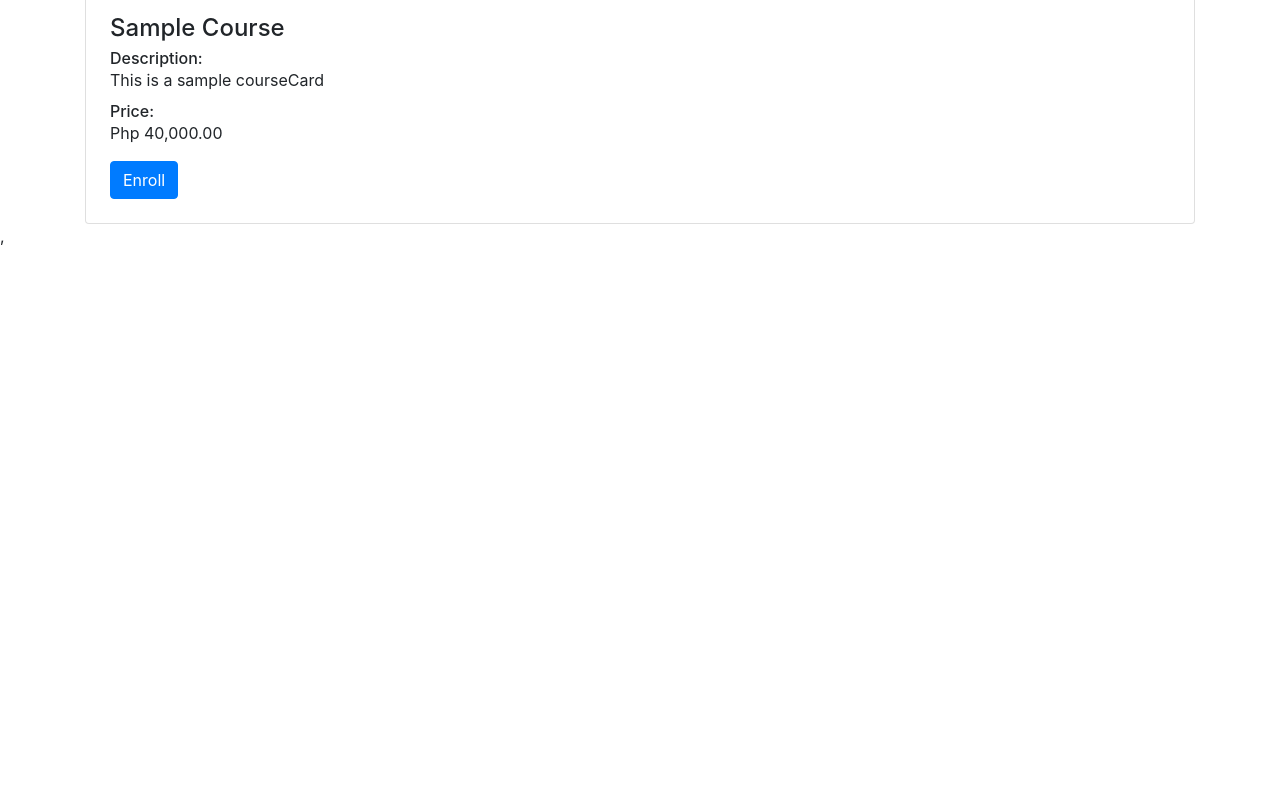
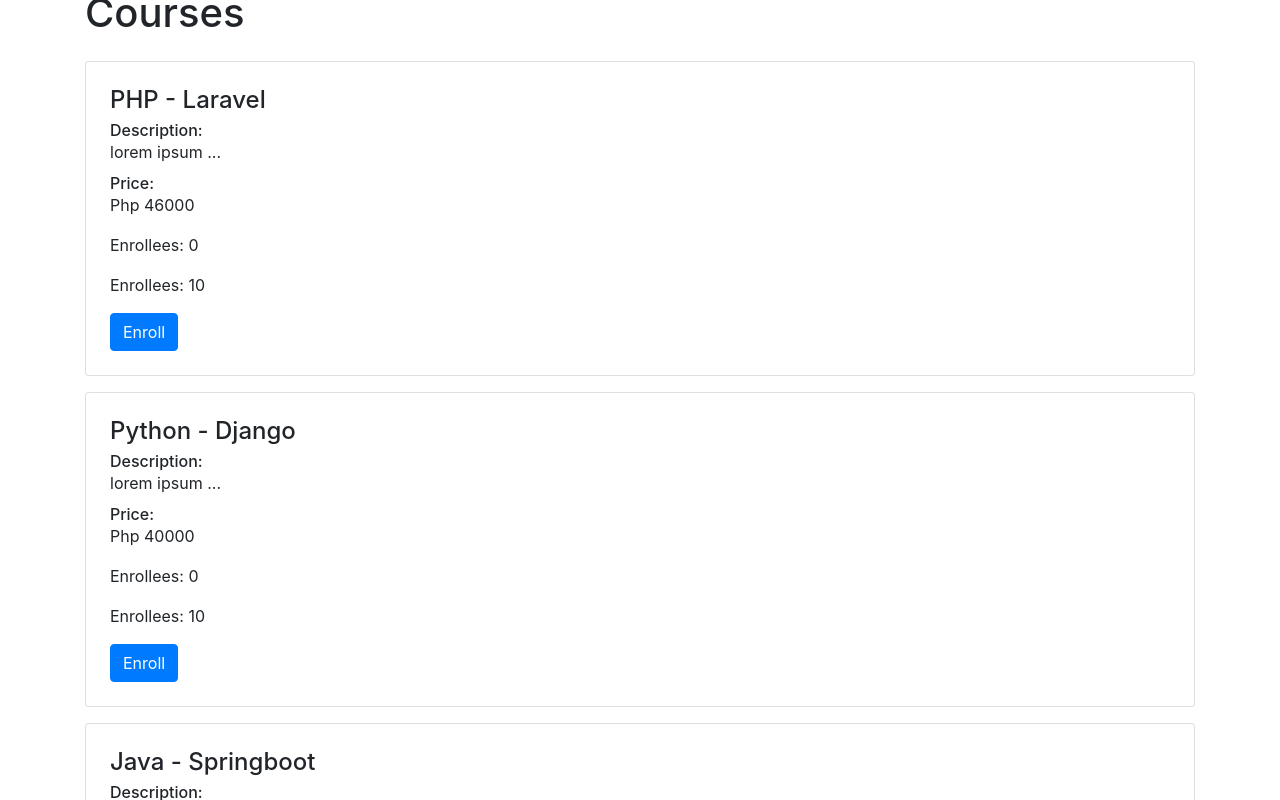
Before and after one commit to ptfernandez0724/s50-a, a React (Create React App) app: page / in a window 1280 px wide. Shown: the part 580-1380 px from the top of the page. Before the commit the page ends 828 px from the top, so only its background shows below. Built offline with nearby package versions, Linux system fonts and the light colour scheme.

Commit message:
added activity code

```diff
--- a/src/components/AppNavbar.js
+++ b/src/components/AppNavbar.js
@@ -4,7 +4,7 @@
 
 const AppNavbar = () => {
     return (
-        <Navbar bg="warning" expand="lg">
+        <Navbar bg="warning" expand="lg" className="mb-3">
             <Navbar.Brand href="#home">Zuitt Booking System</Navbar.Brand>
             <Navbar.Toggle aria-controls="basic-navbar-nav" />
             <Navbar.Collapse id="basic-navbar-nav">
--- /dev/null
+++ b/src/components/CourseCard.js
@@ -0,0 +1,77 @@
+import { useState } from 'react';
+import {Row, Col, Card, Button} from 'react-bootstrap';
+import PropTypes from 'prop-types';
+
+export default function CourseCard({courseProp}){
+    // console.log(props)
+    // console.log(typeof props)
+
+    // Deconstruct the course properties into their own variables(destructuring)
+    const { name, description, price } = courseProp;
+
+    // use the state hook for this component to be able to store its state. states are used to keep track of information related to individual components
+    // syntax: const [getter, setter] = useState(initialGetterValue)
+    // getter is the stored initial state or default value
+    // setter is the updated value from the getter
+
+    const [count, setCount] = useState(0)
+    const [seat, setSeat] = useState(10)
+
+
+    function enroll() {
+        if(seat == 0){
+            alert("No more available seats")
+
+        } else {
+            setCount(count + 1);
+            setSeat(seat - 1)
+            alert("Enrolled!")
+        }
+    }
+
+    return(
+     <Row>
+         <Col>
+             <Card className="courseCard p-1 mt-3">
+                 <Card.Body>
+                    <Card.Title><h4>{name}</h4></Card.Title>
+                    <Card.Subtitle>
+                        Description:
+                    </Card.Subtitle>
+                        <Card.Text>
+                            {description}
+                        </Card.Text>
+                    <Card.Subtitle>
+                        Price:
+                    </Card.Subtitle>
+                        <Card.Text>
+                            Php {price}
+                        </Card.Text>
+                        <Card.Text>
+                            Enrollees: {count}
+                        </Card.Text>
+                        <Card.Text>
+                            Enrollees: {seat}
+                        </Card.Text>
+
+                     <Button className="btn btn-primary" onClick={enroll}>Enroll</Button>
+                 </Card.Body>
+             </Card>
+         </Col>
+    </Row>
+
+    )
+ }
+
+//  check if the coursecard component is getting the correct prop types
+// prop types are used for validating information passed to a component and is a tool normally used to help developers ensure the correct information is passed from one component to the next.
+
+CourseCard.propTypes = {
+    // shape method is used to check if a prop object conforms to a specific shape
+    courseProp: PropTypes.shape({
+        // define the properties and their expected types
+        name: PropTypes.string.isRequired,
+        description: PropTypes.string.isRequired,
+        price: PropTypes.number.isRequired
+    })
+}
--- a/src/components/Courses.js
+++ /dev/null
@@ -1,31 +0,0 @@
-import {Row, Col, Card, Button} from 'react-bootstrap'
-
-export default function Courses(){
-    return(
-     <Row>
-         <Col>
-             <Card className="courseCard p-1 mt-3">
-                 <Card.Body>
-                     <Card.Title><h4>Sample Course</h4></Card.Title>
-                     <Card.Subtitle>
-                        Description:
-                     </Card.Subtitle>
-                        <Card.Text>
-                                This is a sample courseCard
-                        </Card.Text>
-                     <Card.Subtitle>
-                        Price:
-                     </Card.Subtitle>
-                        <Card.Text>
-                            Php 40,000.00
-                        </Card.Text>
-
-
-                     <Button className="btn btn-primary">Enroll</Button>
-                 </Card.Body>
-             </Card>
-         </Col>
-    </Row>
-
-    )
- }
--- /dev/null
+++ b/src/data/courseData.js
@@ -0,0 +1,38 @@
+
+const coursesData = [
+
+    {
+        id: "wdc001",
+        name: "PHP - Laravel",
+        description: "lorem ipsum ...",
+        price: 46000,
+        onOffer: true
+    },
+
+    {
+        id: "wdc002",
+        name: "Python - Django",
+        description: "lorem ipsum ...",
+        price: 40000,
+        onOffer: true
+    },
+
+    {
+        id: "wdc003",
+        name: "Java - Springboot",
+        description: "lorem ipsum ...",
+        price: 55000,
+        onOffer: true
+    },
+
+    {
+        id: "wdc004",
+        name: "Javascript",
+        description: "lorem ipsum ...",
+        price: 40000,
+        onOffer: true
+    }
+
+]
+
+export default coursesData;
--- /dev/null
+++ b/src/pages/Courses.js
@@ -0,0 +1,26 @@
+import courseData from "../data/courseData";
+import CourseCard from "../components/CourseCard"
+import { Fragment } from "react";
+
+export default function Courses(){
+    console.log(courseData)
+    console.log(courseData[0])
+
+    // for us to be able to display all the courses from the data file, we are going to use the map() method. the map method loops through the individual objects in our array and returns a component for each object
+
+    // multiple components thru the map method must have a unique key that will help react js identify which elementshave been changed, added, or removed
+    // key={course.id} to keep track of the data of the course.
+    const courses = courseData.map(course => {
+        return (
+            <CourseCard key= {course.id} courseProp={course} />
+        )
+    })
+
+    return (
+        <Fragment>
+            <h1>Courses</h1>
+            {courses}
+        </Fragment>
+
+    )
+}
```
Also changed, not shown: src/components/Welcome.js (added, +11 -0 lines), src/pages/Home.js (+5 -2 lines).
